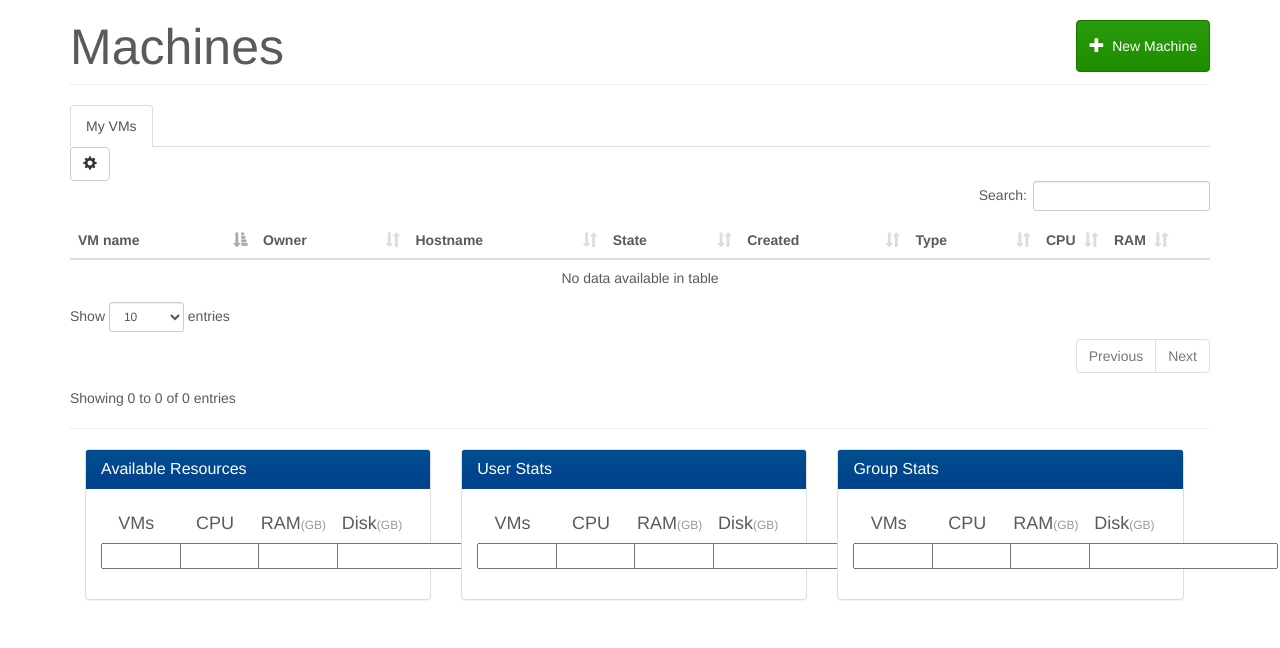
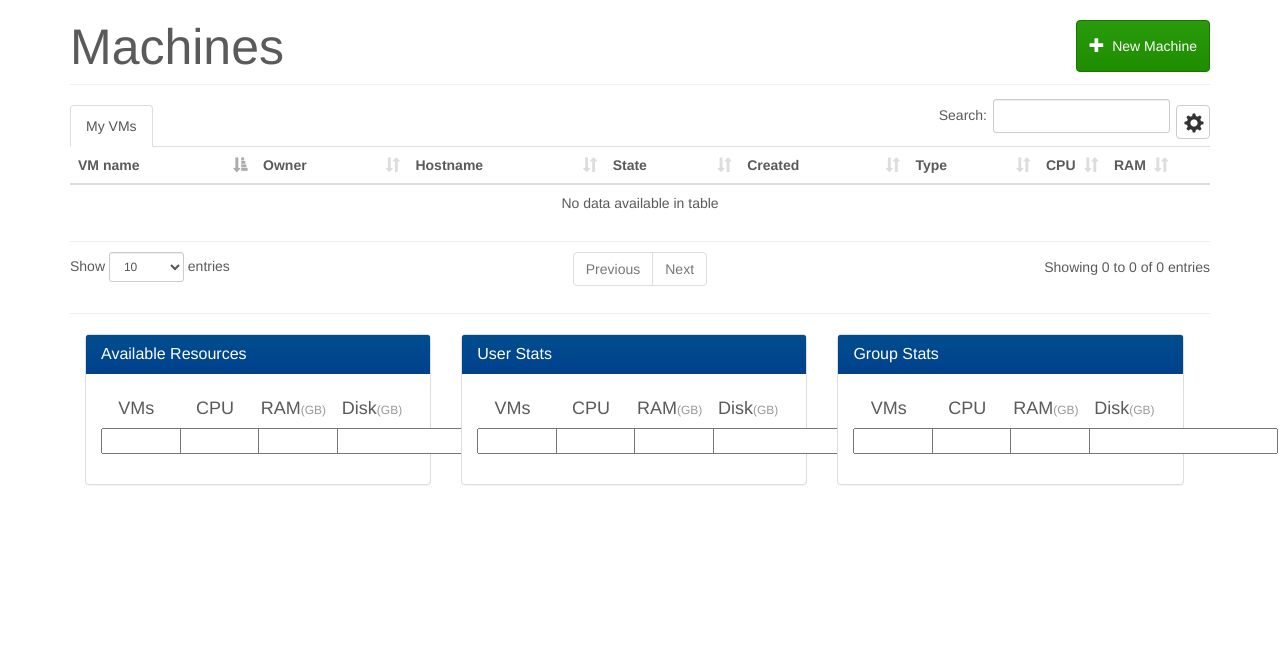
Before and after one commit to stfc/cloud, a Python web app: template views/machines/index.html in a window 1280 px wide. Shown: the part 51-699 px from the top of the page. Run offline with Jinja, Linux system fonts and the light colour scheme; the template is opened without the code that fills it: most values are stand-ins (such as "Sample title", 1, 10 or a date in 2020); some libraries are stand-ins or nearby versions.

Commit message:
CSS for above changes

```diff
--- a/assets/css/machines/styles.css
+++ b/assets/css/machines/styles.css
@@ -112,6 +112,18 @@ progress[value="4"]::-moz-progress-bar {
 .status-label-4 {color: #24990b;}
 
 
+.pagination > .active > a, .pagination > .active > a:focus, .pagination > .active > a:hover, .pagination > .active > span, .pagination > .active > span:focus, .pagination > .active > span:hover {
+  cursor: default;
+  color: #fff;
+  background-color: #00418d;
+  border-color: #0b4282;
+  background-image: linear-gradient(to bottom, #004d8d 0%, #00418d 100%);
+}
+.pagination > li > a, .pagination > li > span {
+  color: #00418d;
+}
+
+
 
 /* RESOURCE SLIDERS */
 .rs-output {
@@ -159,3 +171,48 @@ progress[value="4"]::-moz-progress-bar {
 .table-responsive {
   min-height: 322px;
 }
+
+.table-filters label {
+  padding: 0 6px;
+}
+
+#vm-list_paginate {
+  text-align: center;
+  padding-right: 160px;
+  padding-top: 8px;
+  border-top: 1px solid #eee;
+}
+
+#vm-list_info {
+  float: right;
+  margin-top: -44px;
+}
+
+#vm-list_length {
+  float: left;
+  margin-top: 11px;
+}
+
+.bottom {
+  margin-top: 20px;
+}
+
+#filter-button {
+  float: right;
+  height: 34px;
+  width: 34px;
+  margin-top: -42px;
+}
+#filter-button span {
+  font-size: 20px;
+  margin-left: -5px;
+}
+
+#vm-list_filter {
+  float: right;
+  margin-top: -48px;
+  margin-right: 40px;
+}
+#vm-list_filter input {
+  height: 34px;
+}
--- a/assets/css/main.css
+++ b/assets/css/main.css
@@ -41,6 +41,16 @@ h1 {
   font-size: 50px;
 }
 
+a:focus, a:active {
+  outline: 0;
+}
+
+.form-control:focus {
+  border-color: #004d8d;
+  outline: 0px none;
+  box-shadow: none;
+}
+
 .page-header {
   padding-bottom: 9px;
   margin: 00px 0px 20px;
@@ -56,15 +66,9 @@ NAVBAR & LOGO
   font-size:20px;
 }
 
-.navbar-custom .navbar-brand:hover,
-.navbar-custom .navbar-brand:focus {
-  text-shadow: 0px 0px 3px #4EBEF4;
-  background-color: transparent;
-}
-
 /* === Navbar === */
 .navbar-custom {
-  background-color: #003b63;
+  background-color: #00418d;
   border-color: #002742;
   background-image: linear-gradient(to bottom, #004d8d 0%, #00418d 100%);
 }
```
